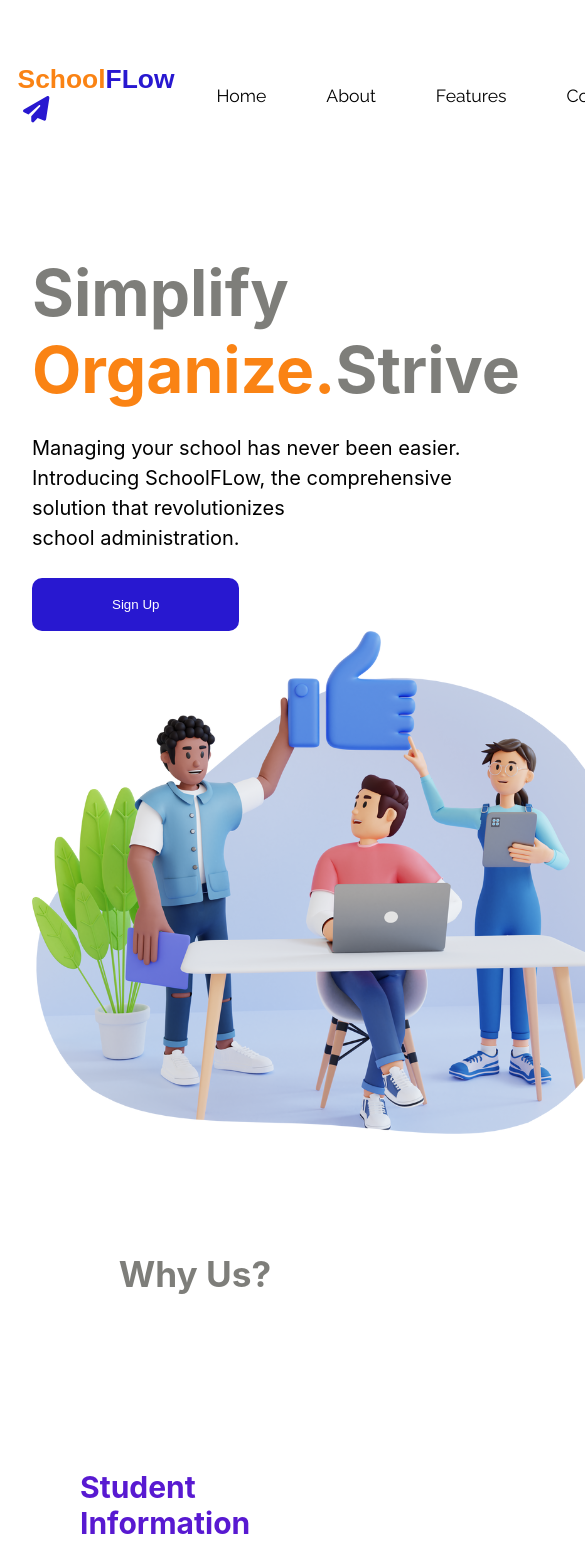
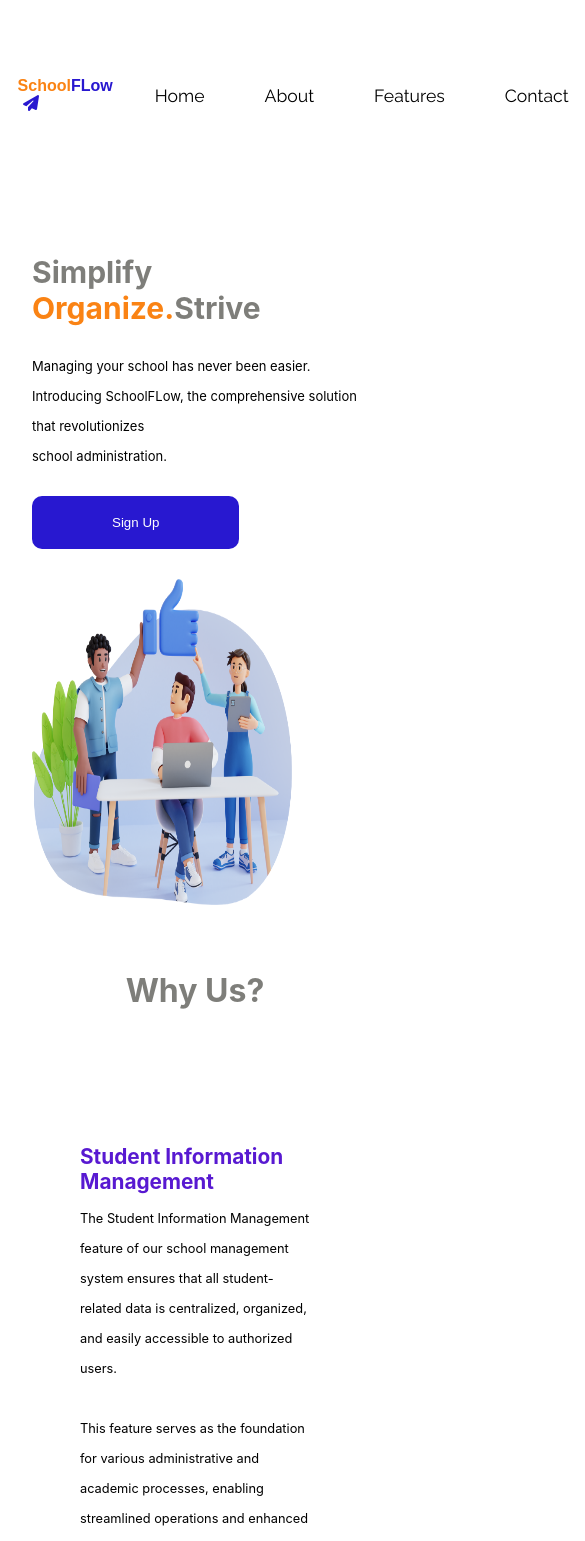
Before and after one commit to khaekelvin/school-management, a React (Create React App) app: page / in a window 390 px wide. Shown: the top 1541 px of the page, 585 px wide, since content can reach past the window. Built offline with nearby package versions, Linux system fonts and the light colour scheme; the HTML template or start-up script is replaced by a standard one; a web font is replaced by a local one.

Commit message:
responsive

```diff
--- a/src/App.css
+++ b/src/App.css
@@ -67,10 +67,10 @@
   margin: 0 auto;
   font-size: 1.1rem;
 }
+
 main {
-  /* display: grid;
-  grid-template-columns: repeat(2, 1fr); */
   display: flex;
+  gap: 30px;
   flex-wrap: wrap;
 }
 
@@ -347,3 +347,73 @@
     display: none;
   }
 }
+
+@media only screen and (max-width: 1024px) {
+  .logo {
+    font-size: 20px;
+  }
+  .hero-title {
+    font-size: 40px;
+  }
+  .hero-text {
+    font-size: 15px;
+  }
+  img {
+    width: 400px;
+  }
+  .first-ti {
+    font-size: 1.5rem;
+  }
+  .fea {
+    font-size: 1rem;
+  }
+  .about-grid {
+    justify-content: center;
+  }
+}
+
+@media only screen and (max-width: 768px) {
+  .logo {
+    font-size: 16px;
+  }
+  .hero-title {
+    font-size: 30px;
+  }
+  .hero-text {
+    font-size: 13px;
+  }
+  img {
+    width: 260px;
+    height: 350px;
+  }
+  .first-ti {
+    font-size: 1.3rem;
+  }
+  .fea {
+    font-size: 0.8rem;
+  }
+  .about-grid {
+    justify-content: center;
+  }
+  .call {
+    font-size: 1.4rem;
+  }
+  .first-ti {
+    margin-bottom: 10px;
+  }
+  .imgg {
+    margin-top: 80px;
+  }
+  .feature-title {
+    font-size: 2rem;
+    margin: 10px 0px;
+  }
+  .to {
+    font-size: 1rem;
+    width: 45ch;
+  }
+  .call-img {
+    display: flex;
+    align-self: center;
+  }
+}
--- a/src/components/callToAction.js
+++ b/src/components/callToAction.js
@@ -4,10 +4,10 @@
 function callToAction() {
   return (
     <div className="last-grid">
-      <img className="" src={last} alt=""></img>
+      <img className="call-img" src={last} alt=""></img>
       <form>
-        <h1>Subscribe to SchoolFlow</h1>
-        <p>
+        <h1 className="call">Subscribe to SchoolFlow</h1>
+        <p className="to">
           By subscribing to SchoolFlow, you'll receive regular email updates
           about new features, important announcements, and educational insights.
         </p>
--- a/src/components/features.js
+++ b/src/components/features.js
@@ -21,11 +21,11 @@
             communication.
           </p>
         </article>
-        <img className="image-1" src={noback} alt=""></img>
+        <img className="image-1 imgg" src={noback} alt=""></img>
       </section>
 
       <section className="grid-div">
-        <img className="image-2" src={tableguy} alt=""></img>
+        <img className="image-2 imgg" src={tableguy} alt=""></img>
         <article>
           <h1 className="first-ti">Grade and Progress Tracking</h1>
           <p className="fea">
```
